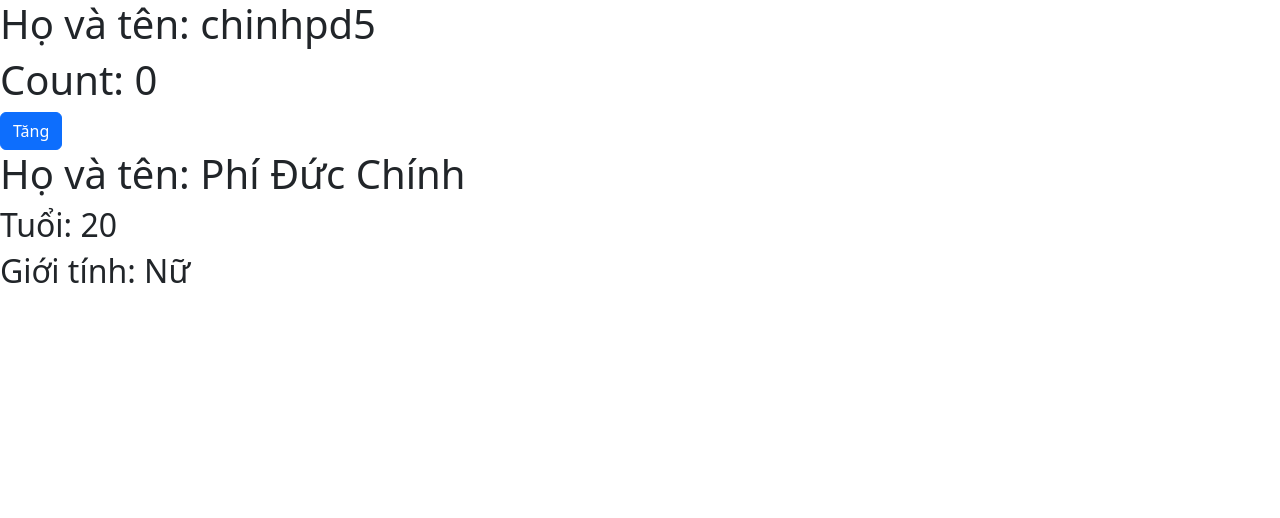
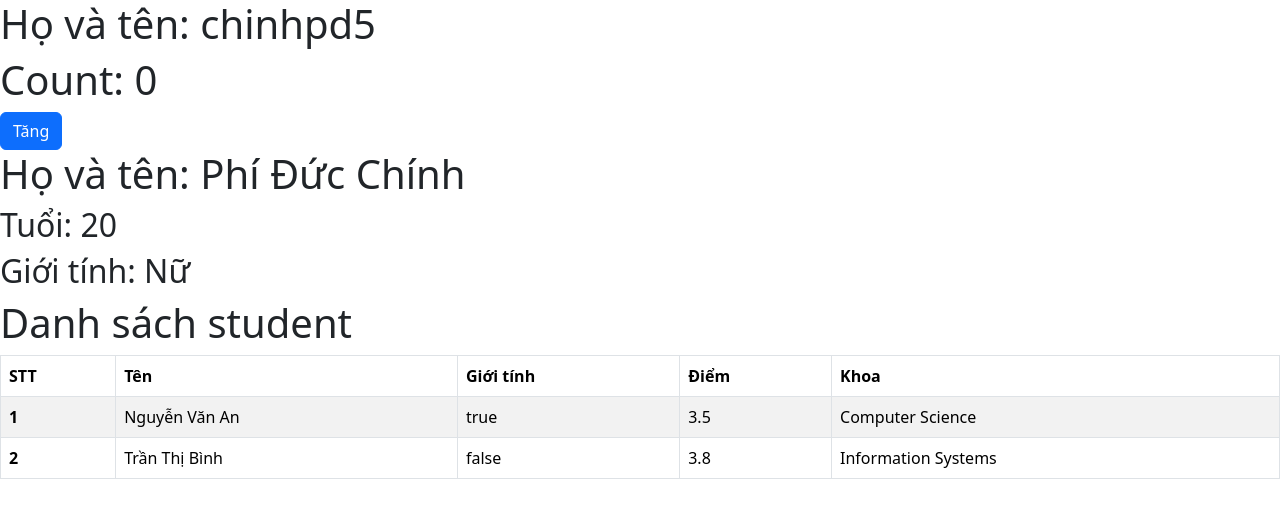
Before and after one commit to chinhpd5/WEB2072, a Vue app in the folder web2072_02/: page / in a window 1280 px wide. Shown: the top 518 px of the page. Built offline with nearby package versions, Linux system fonts and the light colour scheme.

Commit message:
array với reacitve

```diff
--- a/web2072_02/src/App.vue
+++ b/web2072_02/src/App.vue
@@ -3,19 +3,56 @@
 
 // ref: number, string, boolean
 const name = ref("chinhpd5");
-  const count = ref(0)
+const count = ref(0);
 
-  const increaseCount = () =>{
-    count.value += 1
-  }
+const increaseCount = () => {
+  count.value += 1;
+};
 
 // reactive : object, array
 const myInfo = reactive({
   name: "Phí Đức Chính",
   age: 20,
-    gender: false
-  })
+  gender: false,
+});
 
+const students = reactive([
+  {
+    id: 1,
+    name: "Nguyễn Văn An",
+    gender: true,
+    gpa: 3.5,
+    major: "Computer Science",
+  },
+  {
+    id: 2,
+    name: "Trần Thị Bình",
+    gender: false,
+    gpa: 3.8,
+    major: "Information Systems",
+  },
+  {
+    id: 3,
+    name: "Lê Minh Dũng",
+    gender: true,
+    gpa: 3.2,
+    major: "Software Engineering",
+  },
+  {
+    id: 4,
+    name: "Phạm Ngọc Hân",
+    gender: false,
+    gpa: 3.9,
+    major: "Data Science",
+  },
+  {
+    id: 5,
+    name: "Hoàng Trung Kiên",
+    gender: true,
+    gpa: 2.9,
+    major: "Cybersecurity",
+  },
+]);
 </script>
 
 <template>
@@ -27,10 +64,40 @@
     <!-- reactive -->
     <h1>Họ và tên: {{ myInfo.name }}</h1>
     <h2>Tuổi: {{ myInfo.age }}</h2>
-    <h2>Giới tính: {{ myInfo.gender ? 'Nam': 'Nữ' }}</h2>
+    <h2>Giới tính: {{ myInfo.gender ? "Nam" : "Nữ" }}</h2>
+
+    <!-- table -->
+    <h1>Danh sách student</h1>
+
+    <table class="table table-bordered table-hover table-striped">
+      <thead>
+        <tr>
+          <th scope="col">STT</th>
+          <th scope="col">Tên</th>
+          <th scope="col">Giới tính</th>
+          <th scope="col">Điểm</th>
+          <th scope="col">Khoa</th>
+        </tr>
+      </thead>
+      <tbody>
+        <tr>
+          <th scope="row">{{ students[0].id }}</th>
+          <td>{{ students[0].name }}</td>
+          <td>{{ students[0].gender }}</td>
+          <td>{{ students[0].gpa }}</td>
+          <td> {{ students[0].major }}</td>
+        </tr>
+        <tr>
+          <th scope="row">{{ students[1].id }}</th>
+          <td>{{ students[1].name }}</td>
+          <td>{{ students[1].gender }}</td>
+          <td>{{ students[1].gpa }}</td>
+          <td> {{ students[1].major }}</td>
+        </tr>
+
+      </tbody>
+    </table>
   </div>
 </template>
 
-<style scoped>
-
-</style>
+<style scoped></style>
```
Lines whose indentation alone changed are shown as unchanged.
